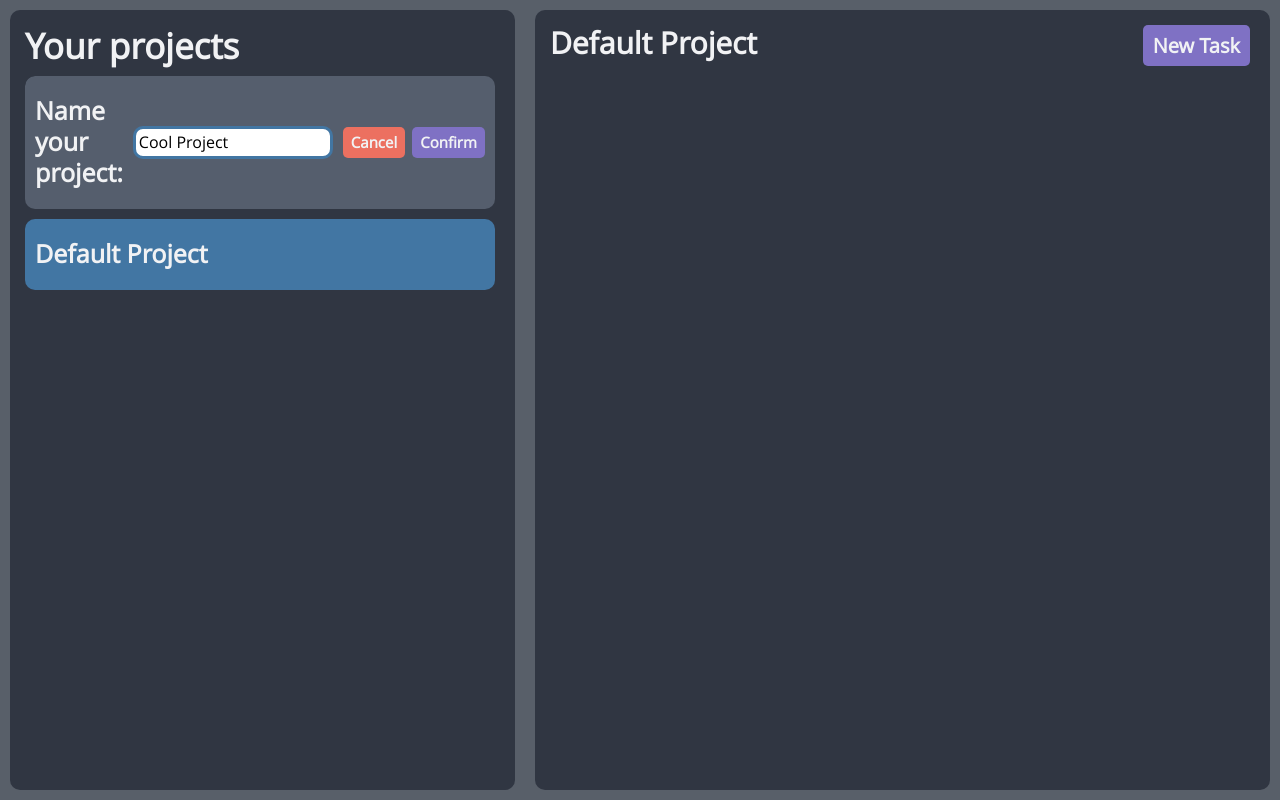
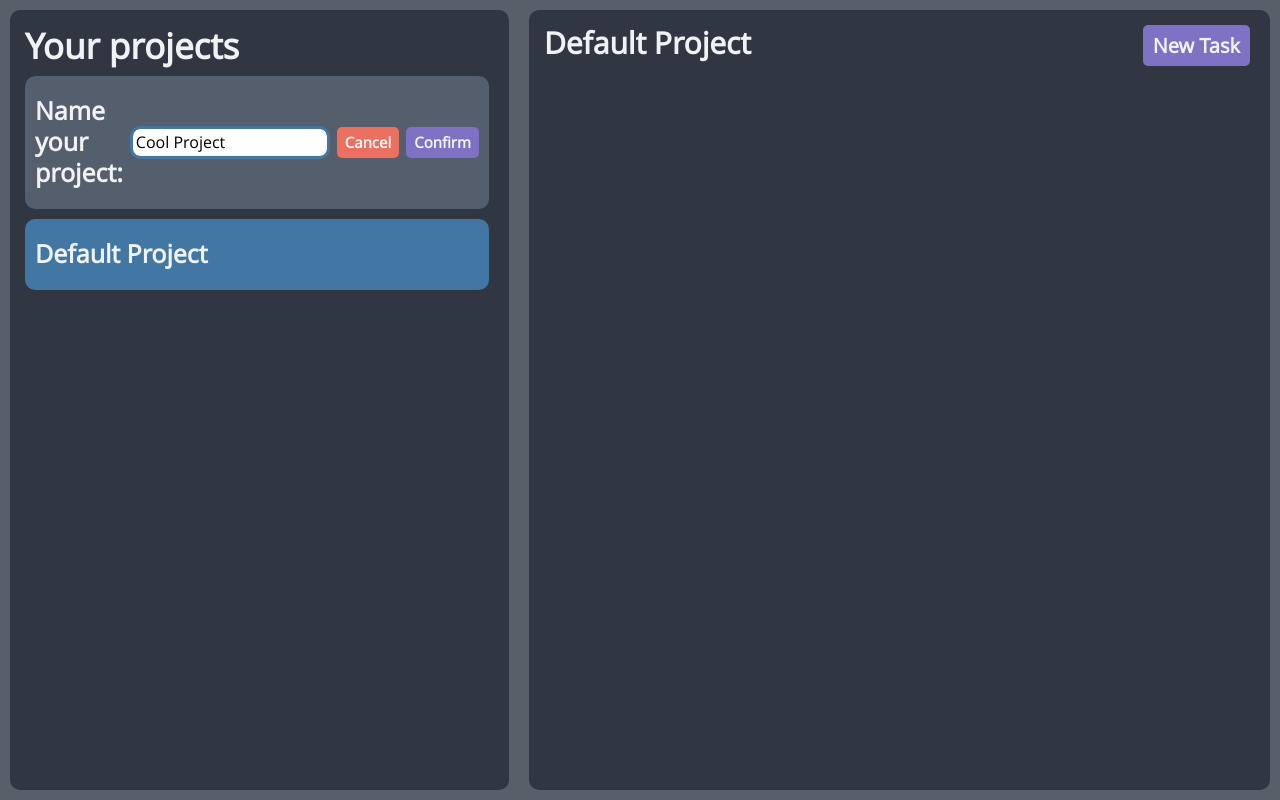
Before and after one commit to nekosoffy/to-do-list, a website built with webpack: page src/template.html in a window 1280 px wide. Both pictures are taken after a click on the button "New Project". Built offline with nearby package versions, Linux system fonts and the light colour scheme.

Commit message:
fix: tweak project form input's outline and border

```diff
--- a/src/styles.css
+++ b/src/styles.css
@@ -251,16 +251,16 @@ fieldset {
 }
 
 .project-form input {
-  border-radius: 10px;
+  border-radius: 7px;
   padding: 3px;
-  border: 3px solid var(--hover-color);
+  border: none;
   outline: none;
 }
 
 .project-form input:focus,
 .project-form input:active {
-  border: 3px solid var(--selected-color);
-  border-radius: 10px;
+  outline: 3px solid var(--selected-color);
+  border-radius: 7px;
 }
 
 .project-wrapper li {
```
